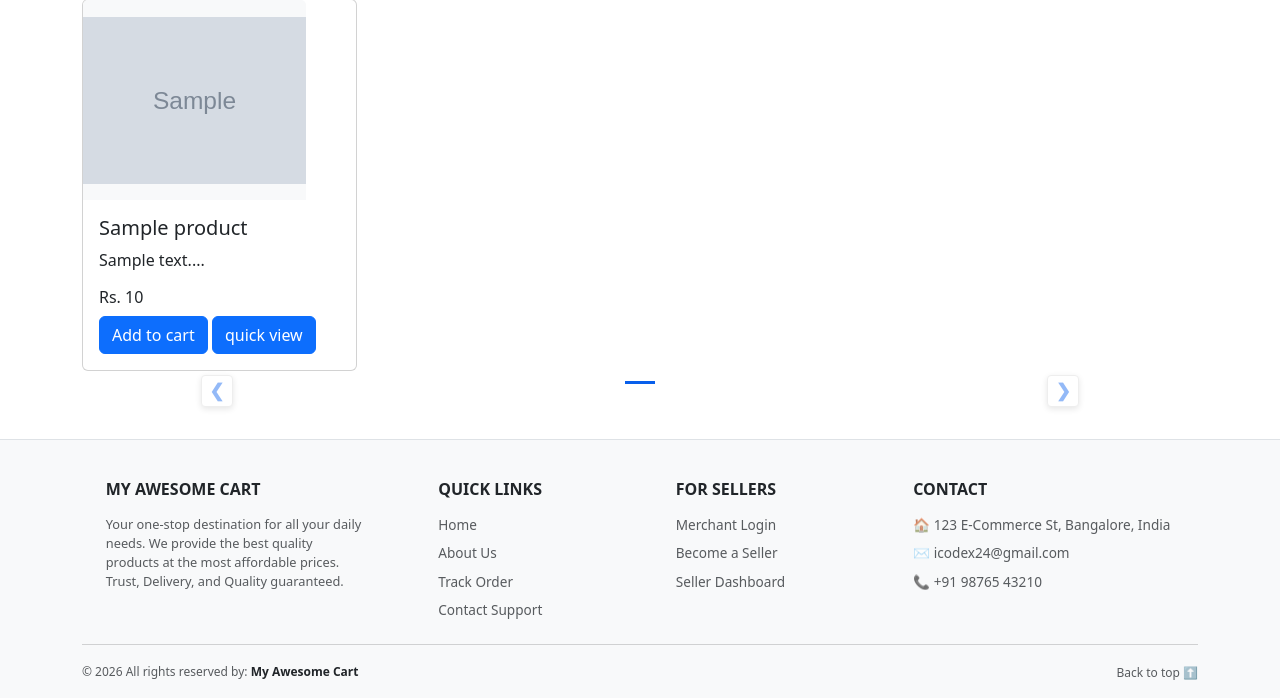
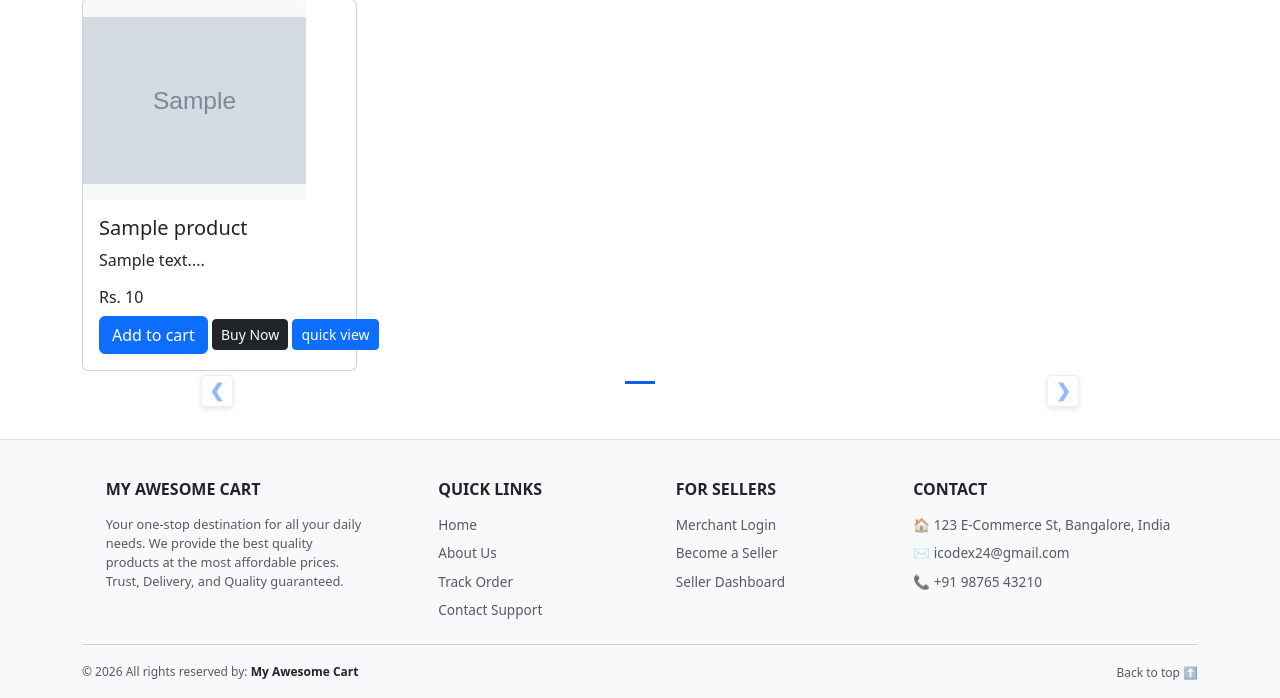
Before and after one commit to piyush7116/ecommerce, a Django app: page /shop/ in a window 1280 px wide. Shown: the part 143-841 px from the top of the page. Run offline with Django 5.2, Linux system fonts and the light colour scheme; tables that the repository leaves empty hold one stand-in row (values such as "Sample post"); grey boxes marked "Sample" are stand-in pictures; some libraries are stand-ins or nearby versions.

Commit message:
Configure AWS S3 and buttons working

```diff
--- a/shop/templates/shop/index.html
+++ b/shop/templates/shop/index.html
@@ -195,8 +195,10 @@ color: #3752c3;
                   <button id="pr{{i.id}}" class="cart btn btn-primary" data-pid="{{ i.id }}" type="button">
                     Add to cart
                   </button>
-                </span>
-                  <a href="/shop/products/{{i.id}}"><button class=" btn btn-primary" data-pid="qr{{ i.id }}" type="button">
+                   <button id="buypr{{i.id}}" class="btn btn-dark btn-sm buy-now" type="button">
+                    Buy Now
+                  </button>
+                  <a href="/shop/products/{{i.id}}"><button class=" btn btn-primary btn-sm" data-pid="qr{{ i.id }}" type="button">
                     quick view </button></a>
               </div>
 
@@ -360,5 +362,22 @@ localStorage.clear();
 cart={};
 updateCart(cart);
 }
+// Logic for "Buy Now" on Homepage
+$(document).on('click', '.buy-now', function() {
+    var idstr = "pr" + this.id.slice(5); // Convert buyprX to prX
+
+    if (cart[idstr] == undefined) {
+        var qty = 1;
+        var name = document.getElementById('name' + idstr).innerHTML;
+        var price = document.getElementById('price' + idstr).innerHTML;
+        cart[idstr] = [qty, name, parseInt(price)];
+    } else {
+        cart[idstr][0] = cart[idstr][0] + 1;
+    }
+
+    updateCart(cart);
+    localStorage.setItem('cart', JSON.stringify(cart));
+    document.location = "/shop/checkout";
+});
 </script>
 {% endblock %}
```
Also changed, not shown: ecom/settings.py (+6 -4 lines).
